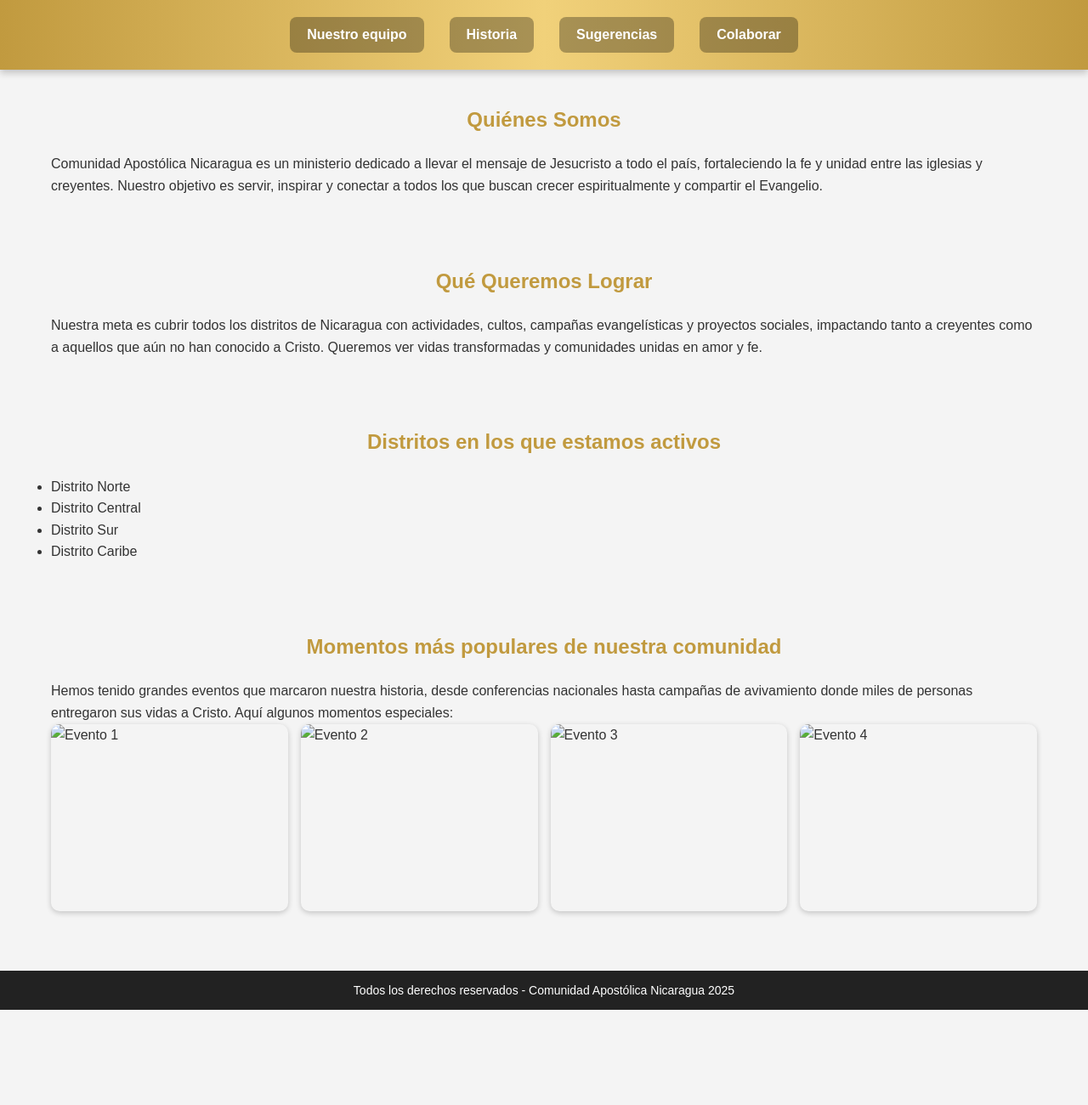
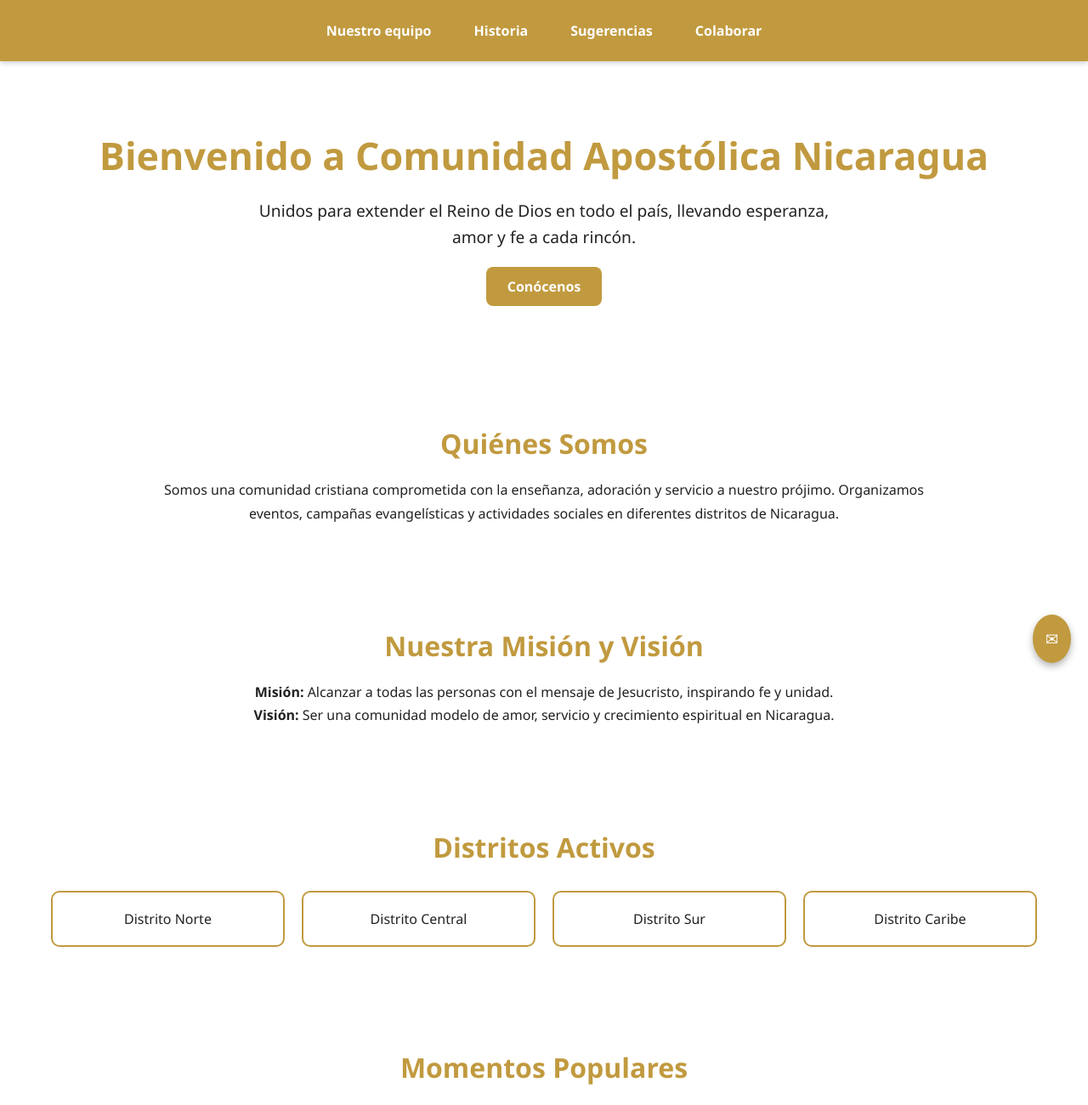
Before and after one commit to JackARAUZ12/Comunidad-Apost-lica, a plain HTML site: page index.html in a window 1280 px wide. Shown: the top 1300 px of the page at 85% size. Before the commit the page ends 1188 px from the top, so only its background shows below. Drawn offline with Linux system fonts and the light colour scheme.

Commit message:
Update index.html

```diff
--- a/index.html
+++ b/index.html
@@ -5,75 +5,132 @@
 <meta name="viewport" content="width=device-width, initial-scale=1.0">
 <title>Comunidad Apostólica Nicaragua</title>
 <style>
+    :root {
+        --color-primario: #c19a3f; /* Dorado */
+        --color-secundario: #ffffff; /* Blanco */
+        --color-texto: #222;
+    }
+
     * {
         margin: 0;
         padding: 0;
         box-sizing: border-box;
+        scroll-behavior: smooth;
     }
 
     body {
-            font-family: Arial, Helvetica, sans-serif;
-            background: #f4f4f4;
-            color: #333;
+        font-family: 'Segoe UI', Tahoma, sans-serif;
+        color: var(--color-texto);
+        background: var(--color-secundario);
     }
 
-        /* Encabezado */
+    /* Header */
     header {
-            background: linear-gradient(90deg, #c19a3f, #f1d17a, #c19a3f);
-            padding: 20px 0;
-            text-align: center;
+        background-color: var(--color-primario);
+        padding: 15px 0;
         position: sticky;
         top: 0;
         z-index: 1000;
-            box-shadow: 0 4px 8px rgba(0,0,0,0.2);
-            animation: fadeInDown 1s ease-in-out;
-        }
-
-        @keyframes fadeInDown {
-            from {opacity: 0; transform: translateY(-20px);}
-            to {opacity: 1; transform: translateY(0);}
+        box-shadow: 0 2px 6px rgba(0,0,0,0.2);
     }
 
     nav {
         display: flex;
         justify-content: center;
-            gap: 30px;
+        gap: 20px;
         flex-wrap: wrap;
     }
 
     nav a {
-            color: white;
+        color: var(--color-secundario);
         text-decoration: none;
         font-weight: bold;
-            background: rgba(0,0,0,0.3);
-            padding: 12px 20px;
-            border-radius: 8px;
-            transition: all 0.3s ease;
+        padding: 10px 15px;
+        transition: 0.3s ease;
     }
 
     nav a:hover {
-            background: rgba(0,0,0,0.6);
-            transform: scale(1.05);
+        background: rgba(0,0,0,0.2);
+        border-radius: 6px;
     }
 
-        /* Secciones */
+    /* Hero */
+    .hero {
+        background-color: var(--color-secundario);
+        text-align: center;
+        padding: 80px 20px;
+        animation: fadeIn 1s ease-in-out;
+    }
+
+    .hero h1 {
+        font-size: 2.8rem;
+        color: var(--color-primario);
+        margin-bottom: 20px;
+    }
+
+    .hero p {
+        font-size: 1.2rem;
+        max-width: 700px;
+        margin: auto;
+        line-height: 1.6;
+    }
+
+    .btn {
+        display: inline-block;
+        margin-top: 20px;
+        background: var(--color-primario);
+        color: var(--color-secundario);
+        padding: 12px 25px;
+        border-radius: 8px;
+        text-decoration: none;
+        font-weight: bold;
+        transition: 0.3s ease;
+    }
+
+    .btn:hover {
+        background: #a98630;
+    }
+
+    /* Secciones generales */
     section {
         max-width: 1200px;
         margin: auto;
-            padding: 40px 20px;
-            line-height: 1.6;
+        padding: 60px 20px;
     }
 
     section h2 {
         text-align: center;
         margin-bottom: 20px;
-            color: #c19a3f;
-            animation: fadeIn 1.2s ease-in-out;
+        color: var(--color-primario);
+        font-size: 2rem;
     }
 
-        @keyframes fadeIn {
-            from {opacity: 0;}
-            to {opacity: 1;}
+    section p {
+        text-align: center;
+        max-width: 900px;
+        margin: auto;
+        line-height: 1.7;
+    }
+
+    /* Tarjetas de distritos */
+    .cards {
+        display: grid;
+        grid-template-columns: repeat(auto-fit, minmax(250px, 1fr));
+        gap: 20px;
+        margin-top: 30px;
+    }
+
+    .card {
+        background: var(--color-secundario);
+        padding: 20px;
+        border: 2px solid var(--color-primario);
+        border-radius: 10px;
+        text-align: center;
+        transition: transform 0.3s ease;
+    }
+
+    .card:hover {
+        transform: scale(1.05);
     }
 
     /* Galería */
@@ -81,45 +138,75 @@
         display: grid;
         grid-template-columns: repeat(auto-fit, minmax(250px, 1fr));
         gap: 15px;
+        margin-top: 30px;
     }
 
     .galeria img {
         width: 100%;
         height: 220px;
         object-fit: cover;
-            border-radius: 10px;
+        border-radius: 8px;
         box-shadow: 0 2px 6px rgba(0,0,0,0.2);
-            transition: transform 0.3s ease;
+        transition: 0.3s ease;
     }
 
     .galeria img:hover {
         transform: scale(1.05);
     }
 
+    /* Testimonios */
+    .testimonios {
+        display: grid;
+        grid-template-columns: repeat(auto-fit, minmax(300px, 1fr));
+        gap: 20px;
+        margin-top: 30px;
+    }
+
+    .testimonio {
+        background: #f9f9f9;
+        padding: 20px;
+        border-left: 5px solid var(--color-primario);
+        border-radius: 8px;
+        font-style: italic;
+    }
+
+    /* Botón flotante */
+    .contacto-btn {
+        position: fixed;
+        bottom: 20px;
+        right: 20px;
+        background: var(--color-primario);
+        color: var(--color-secundario);
+        padding: 15px;
+        border-radius: 50%;
+        text-decoration: none;
+        font-size: 20px;
+        box-shadow: 0 4px 8px rgba(0,0,0,0.3);
+        transition: 0.3s ease;
+    }
+
+    .contacto-btn:hover {
+        background: #a98630;
+    }
+
     /* Footer */
     footer {
-            background: #222;
-            color: white;
+        background: var(--color-primario);
+        color: var(--color-secundario);
         text-align: center;
         padding: 15px;
         margin-top: 30px;
-            font-size: 14px;
     }
 
-        /* Adaptabilidad */
-        @media (max-width: 768px) {
-            nav {
-                gap: 15px;
-            }
-            .galeria img {
-                height: 180px;
-            }
+    /* Animaciones */
+    @keyframes fadeIn {
+        from {opacity: 0;}
+        to {opacity: 1;}
     }
 </style>
 </head>
 <body>
 
-    <!-- Header -->
 <header>
     <nav>
         <a href="equipo.html">Nuestro equipo</a>
@@ -129,46 +216,45 @@
     </nav>
 </header>
 
+<!-- Hero -->
+<section class="hero">
+    <h1>Bienvenido a Comunidad Apostólica Nicaragua</h1>
+    <p>Unidos para extender el Reino de Dios en todo el país, llevando esperanza, amor y fe a cada rincón.</p>
+    <a href="#quienes" class="btn">Conócenos</a>
+</section>
+
 <!-- Quiénes somos -->
-    <section>
+<section id="quienes">
     <h2>Quiénes Somos</h2>
     <p>
-            Comunidad Apostólica Nicaragua es un ministerio dedicado a llevar el mensaje de Jesucristo
-            a todo el país, fortaleciendo la fe y unidad entre las iglesias y creyentes. Nuestro objetivo
-            es servir, inspirar y conectar a todos los que buscan crecer espiritualmente y compartir el
-            Evangelio.
+        Somos una comunidad cristiana comprometida con la enseñanza, adoración y servicio a nuestro prójimo.
+        Organizamos eventos, campañas evangelísticas y actividades sociales en diferentes distritos de Nicaragua.
     </p>
 </section>
 
-    <!-- Qué queremos lograr -->
+<!-- Misión y visión -->
 <section>
-        <h2>Qué Queremos Lograr</h2>
+    <h2>Nuestra Misión y Visión</h2>
     <p>
-            Nuestra meta es cubrir todos los distritos de Nicaragua con actividades, cultos, campañas
-            evangelísticas y proyectos sociales, impactando tanto a creyentes como a aquellos que aún
-            no han conocido a Cristo. Queremos ver vidas transformadas y comunidades unidas en amor y fe.
+        <strong>Misión:</strong> Alcanzar a todas las personas con el mensaje de Jesucristo, inspirando fe y unidad.
+        <br><strong>Visión:</strong> Ser una comunidad modelo de amor, servicio y crecimiento espiritual en Nicaragua.
     </p>
 </section>
 
-    <!-- Distritos cubiertos -->
+<!-- Distritos -->
 <section>
-        <h2>Distritos en los que estamos activos</h2>
-        <ul>
-            <li>Distrito Norte</li>
-            <li>Distrito Central</li>
-            <li>Distrito Sur</li>
-            <li>Distrito Caribe</li>
-        </ul>
+    <h2>Distritos Activos</h2>
+    <div class="cards">
+        <div class="card">Distrito Norte</div>
+        <div class="card">Distrito Central</div>
+        <div class="card">Distrito Sur</div>
+        <div class="card">Distrito Caribe</div>
+    </div>
 </section>
 
 <!-- Momentos populares -->
 <section>
-        <h2>Momentos más populares de nuestra comunidad</h2>
-        <p>
-            Hemos tenido grandes eventos que marcaron nuestra historia, desde conferencias nacionales
-            hasta campañas de avivamiento donde miles de personas entregaron sus vidas a Cristo. Aquí
-            algunos momentos especiales:
-        </p>
+    <h2>Momentos Populares</h2>
     <div class="galeria">
         <img src="foto1.jpg" alt="Evento 1">
         <img src="foto2.jpg" alt="Evento 2">
@@ -177,6 +263,18 @@
     </div>
 </section>
 
+<!-- Testimonios -->
+<section>
+    <h2>Testimonios</h2>
+    <div class="testimonios">
+        <div class="testimonio">"Gracias a la comunidad, encontré paz y propósito en mi vida."</div>
+        <div class="testimonio">"Ver la obra de Dios a través de esta comunidad es inspirador."</div>
+    </div>
+</section>
+
+<!-- Botón flotante -->
+<a href="mailto:contacto@comunidadapostolica.com" class="contacto-btn">✉</a>
+
 <!-- Footer -->
 <footer>
     Todos los derechos reservados - Comunidad Apostólica Nicaragua 2025
```
Lines whose indentation alone changed are shown as unchanged.
